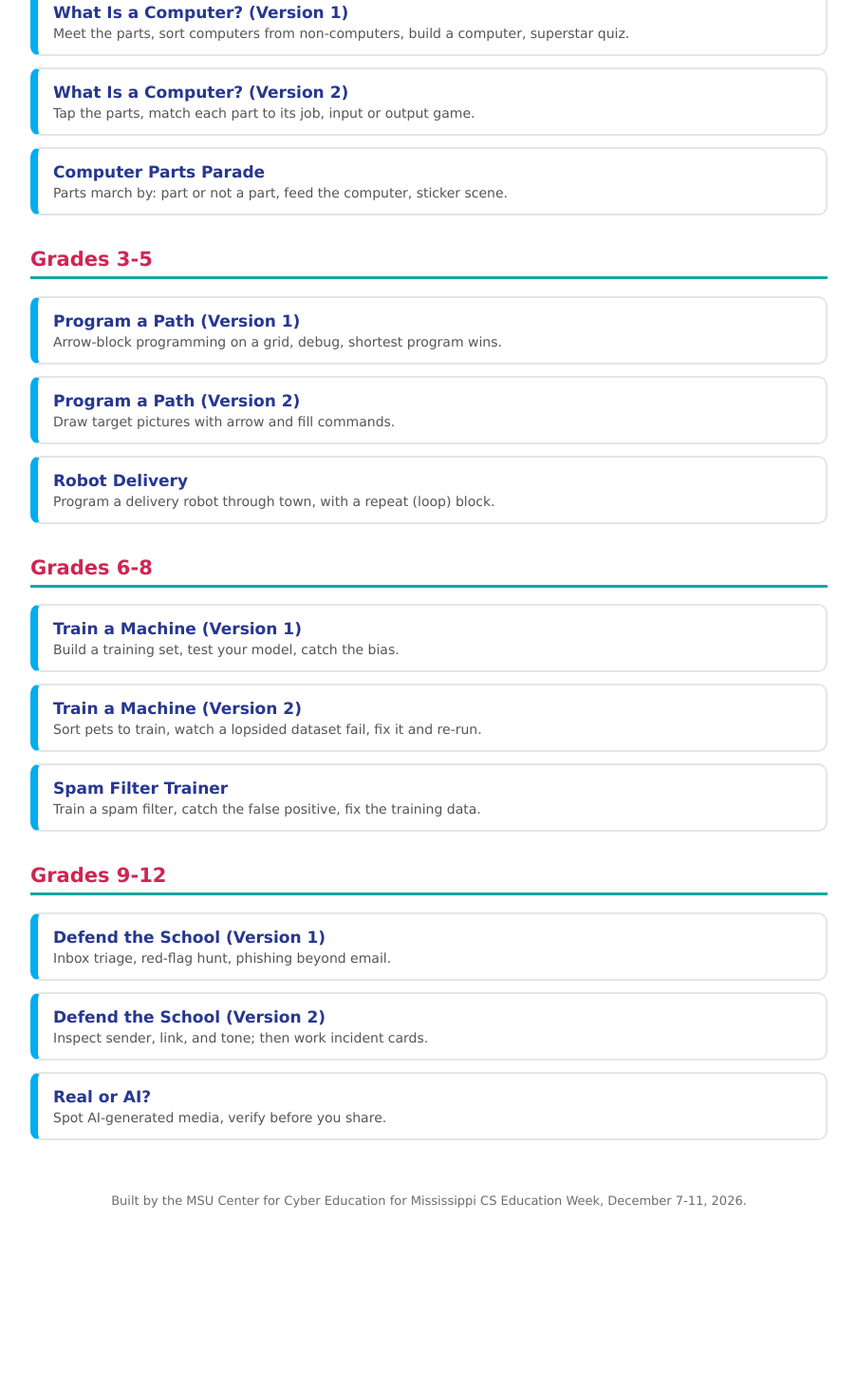
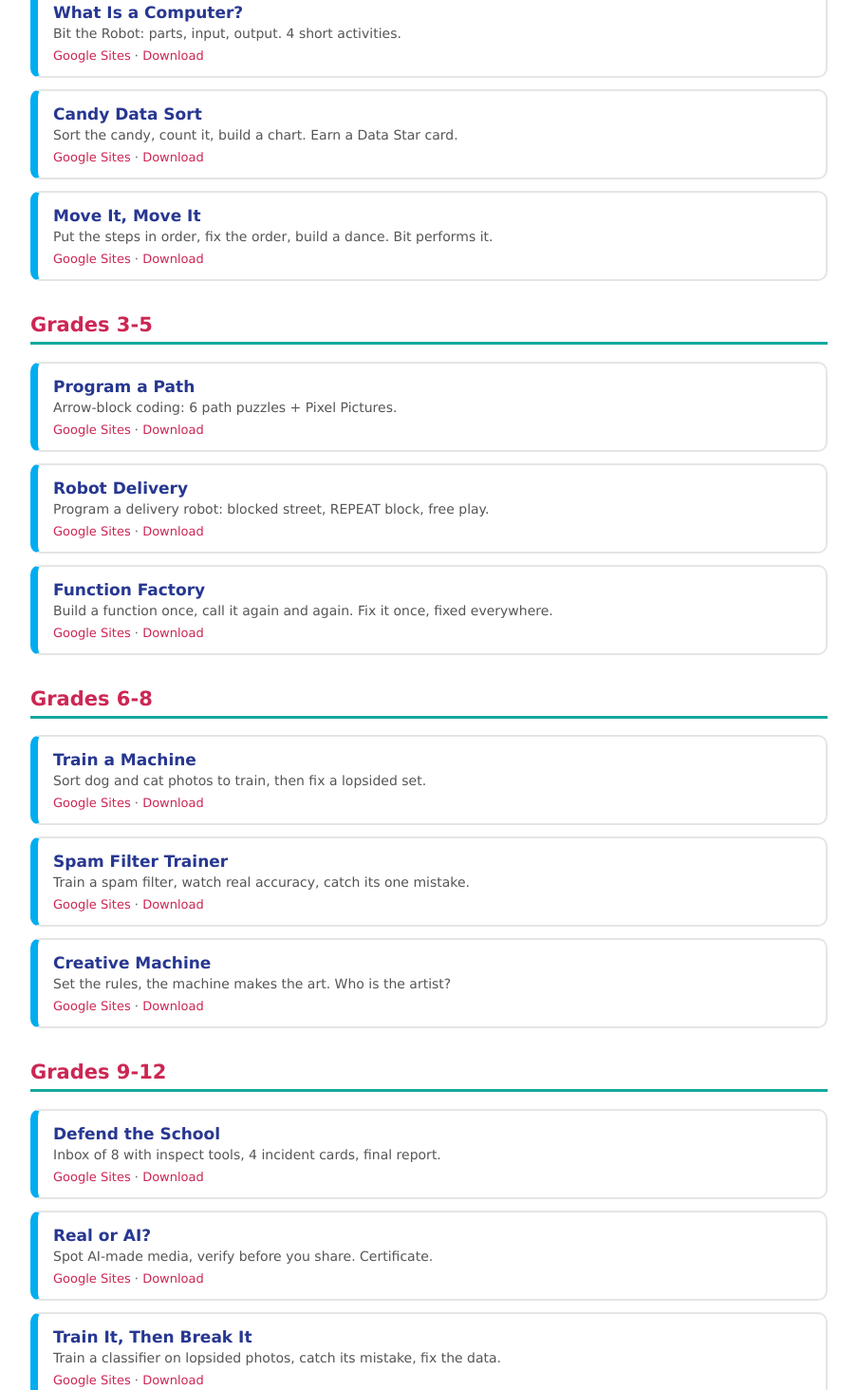
Before and after one commit to mandohikes/cs-ed-week-sims, a plain HTML site: page index.html in a window 1280 px wide. Shown: the part 303-1767 px from the top of the page at 95% size, without its empty margins (188-1091 px from the left). Before the commit the page ends 1611 px from the top, so only its background shows below. Drawn offline with Linux system fonts and the light colour scheme.

Commit message:
Hub: final 12-lesson CS Ed Week lineup

```diff
--- a/index.html
+++ b/index.html
@@ -12,10 +12,14 @@
   header p { margin: 0; font-size: 15px; opacity: .9; }
   main { max-width: 880px; margin: 0 auto; padding: 20px; }
   h2 { color: #CD2653; border-bottom: 3px solid #13A89E; padding-bottom: 6px; margin-top: 34px; font-size: 21px; }
-  .sim { display: block; border: 2px solid #E5E5E5; border-left: 8px solid #00ADEF; border-radius: 10px; padding: 14px 16px; margin: 12px 0; text-decoration: none; color: #222; }
+  .sim { display: block; border: 2px solid #E5E5E5; border-left: 8px solid #00ADEF; border-radius: 10px; padding: 14px 16px; margin: 12px 0; color: #222; }
   .sim:hover { border-color: #CD2653; }
   .sim b { font-size: 17px; color: #273791; }
+  .sim a { color: #273791; text-decoration: none; }
+  .sim a:hover { text-decoration: underline; }
   .sim span { display: block; margin-top: 4px; font-size: 14px; color: #555; }
+  .sim .links { margin-top: 8px; font-size: 13px; color: #555; }
+  .sim .links a { color: #CD2653; }
   footer { text-align: center; color: #6D6D6D; font-size: 13px; padding: 24px 16px 36px; }
 </style>
 </head>
@@ -28,24 +32,24 @@
   <p>Pick your grade band, then pick a simulation. Every simulation has two modes: <b>Teacher-Led</b> for the projector and <b>Student-Led</b> for individual devices. No sound is needed, and every sim has a small Teacher button in the corner to jump, skip, or reset.</p>
 
   <h2>K-2</h2>
-  <a class="sim" href="k2-what-is-a-computer-claude.html"><b>What Is a Computer? (Version 1)</b><span>Meet the parts, sort computers from non-computers, build a computer, superstar quiz.</span></a>
-  <a class="sim" href="k2-what-is-a-computer-gemini.html"><b>What Is a Computer? (Version 2)</b><span>Tap the parts, match each part to its job, input or output game.</span></a>
-  <a class="sim" href="k2-computer-parts-parade.html"><b>Computer Parts Parade</b><span>Parts march by: part or not a part, feed the computer, sticker scene.</span></a>
+  <div class="sim"><a href="k2-what-is-a-computer-claude.html"><b>What Is a Computer?</b></a><span>Bit the Robot: parts, input, output. 4 short activities.</span><div class="links"><a href="https://sites.google.com/view/what-is-a-computer-v1-csew">Google Sites</a> · <a href="https://drive.google.com/file/d/1eRQymkAI1hWKAWxjT27V3RsV6prxKsAx/view">Download</a></div></div>
+  <div class="sim"><a href="k2-candy-data-sort.html"><b>Candy Data Sort</b></a><span>Sort the candy, count it, build a chart. Earn a Data Star card.</span><div class="links"><a href="https://sites.google.com/view/candy-data-sort-csew">Google Sites</a> · <a href="https://drive.google.com/file/d/1KBWfpuPvCpHOtZcdmMNnM8p3gMW9lHOU/view">Download</a></div></div>
+  <div class="sim"><a href="k2-move-it-move-it.html"><b>Move It, Move It</b></a><span>Put the steps in order, fix the order, build a dance. Bit performs it.</span><div class="links"><a href="https://sites.google.com/view/move-it-move-it-csew">Google Sites</a> · <a href="https://drive.google.com/file/d/12sXCmJKwcVf6C8ARchmtMvyGHcyADXQ7/view">Download</a></div></div>
 
   <h2>Grades 3-5</h2>
-  <a class="sim" href="g35-program-a-path-claude.html"><b>Program a Path (Version 1)</b><span>Arrow-block programming on a grid, debug, shortest program wins.</span></a>
-  <a class="sim" href="g35-program-a-path-gemini.html"><b>Program a Path (Version 2)</b><span>Draw target pictures with arrow and fill commands.</span></a>
-  <a class="sim" href="g35-robot-delivery.html"><b>Robot Delivery</b><span>Program a delivery robot through town, with a repeat (loop) block.</span></a>
+  <div class="sim"><a href="g35-program-a-path-claude.html"><b>Program a Path</b></a><span>Arrow-block coding: 6 path puzzles + Pixel Pictures.</span><div class="links"><a href="https://sites.google.com/view/program-a-path-v1-csew">Google Sites</a> · <a href="https://drive.google.com/file/d/1NyM7nfjoTSzGUyeqPjtkylYV-4D6I-UQ/view">Download</a></div></div>
+  <div class="sim"><a href="g35-robot-delivery.html"><b>Robot Delivery</b></a><span>Program a delivery robot: blocked street, REPEAT block, free play.</span><div class="links"><a href="https://sites.google.com/view/robot-delivery-csew">Google Sites</a> · <a href="https://drive.google.com/file/d/1bIcVn-DzkDqPgIDoLH5wAUzZysgOdZFc/view">Download</a></div></div>
+  <div class="sim"><a href="g35-function-factory.html"><b>Function Factory</b></a><span>Build a function once, call it again and again. Fix it once, fixed everywhere.</span><div class="links"><a href="https://sites.google.com/view/function-factory-csew">Google Sites</a> · <a href="https://drive.google.com/file/d/1p9AxezBlwJcXHx81Ho7x_YAA8FFPfUne/view">Download</a></div></div>
 
   <h2>Grades 6-8</h2>
-  <a class="sim" href="g68-train-a-machine-claude.html"><b>Train a Machine (Version 1)</b><span>Build a training set, test your model, catch the bias.</span></a>
-  <a class="sim" href="g68-train-a-machine-gemini.html"><b>Train a Machine (Version 2)</b><span>Sort pets to train, watch a lopsided dataset fail, fix it and re-run.</span></a>
-  <a class="sim" href="g68-spam-filter-trainer.html"><b>Spam Filter Trainer</b><span>Train a spam filter, catch the false positive, fix the training data.</span></a>
+  <div class="sim"><a href="g68-train-a-machine-gemini.html"><b>Train a Machine</b></a><span>Sort dog and cat photos to train, then fix a lopsided set.</span><div class="links"><a href="https://sites.google.com/view/train-a-machine-csew">Google Sites</a> · <a href="https://drive.google.com/file/d/1u8AxQMU8kgSlXcqGC773DiA8K-x9hrAf/view">Download</a></div></div>
+  <div class="sim"><a href="g68-spam-filter-trainer.html"><b>Spam Filter Trainer</b></a><span>Train a spam filter, watch real accuracy, catch its one mistake.</span><div class="links"><a href="https://sites.google.com/view/spam-filter-trainer-csew">Google Sites</a> · <a href="https://drive.google.com/file/d/1pIDf10t5QrQYePLTULP4iHhGfxxT8qB_/view">Download</a></div></div>
+  <div class="sim"><a href="g68-creative-machine.html"><b>Creative Machine</b></a><span>Set the rules, the machine makes the art. Who is the artist?</span><div class="links"><a href="https://sites.google.com/view/creative-machine-csew">Google Sites</a> · <a href="https://drive.google.com/file/d/1v3yjCHBYWPag-p966jc1Dw2GVA-aKYhJ/view">Download</a></div></div>
 
   <h2>Grades 9-12</h2>
-  <a class="sim" href="g912-defend-the-school-claude.html"><b>Defend the School (Version 1)</b><span>Inbox triage, red-flag hunt, phishing beyond email.</span></a>
-  <a class="sim" href="g912-defend-the-school-gemini.html"><b>Defend the School (Version 2)</b><span>Inspect sender, link, and tone; then work incident cards.</span></a>
-  <a class="sim" href="g912-real-or-ai.html"><b>Real or AI?</b><span>Spot AI-generated media, verify before you share.</span></a>
+  <div class="sim"><a href="g912-defend-the-school-gemini.html"><b>Defend the School</b></a><span>Inbox of 8 with inspect tools, 4 incident cards, final report.</span><div class="links"><a href="https://sites.google.com/view/defend-the-school-csew">Google Sites</a> · <a href="https://drive.google.com/file/d/1U5-e9mOwFaymdIxmy-RKboKzYCnoZEwR/view">Download</a></div></div>
+  <div class="sim"><a href="g912-real-or-ai.html"><b>Real or AI?</b></a><span>Spot AI-made media, verify before you share. Certificate.</span><div class="links"><a href="https://sites.google.com/view/real-or-ai-csew">Google Sites</a> · <a href="https://drive.google.com/file/d/1loCN9N5qEaHGSa19Tt0nQ0jOVGWbEkOs/view">Download</a></div></div>
+  <div class="sim"><a href="g912-train-it-then-break-it.html"><b>Train It, Then Break It</b></a><span>Train a classifier on lopsided photos, catch its mistake, fix the data.</span><div class="links"><a href="https://sites.google.com/view/train-it-then-break-it-csew">Google Sites</a> · <a href="https://drive.google.com/file/d/1AwvaEUr_a0FFd1U4lhQYVafrom-V8CXv/view">Download</a></div></div>
 </main>
 <footer>Built by the MSU Center for Cyber Education for Mississippi CS Education Week, December 7-11, 2026.</footer>
 </body>
```
